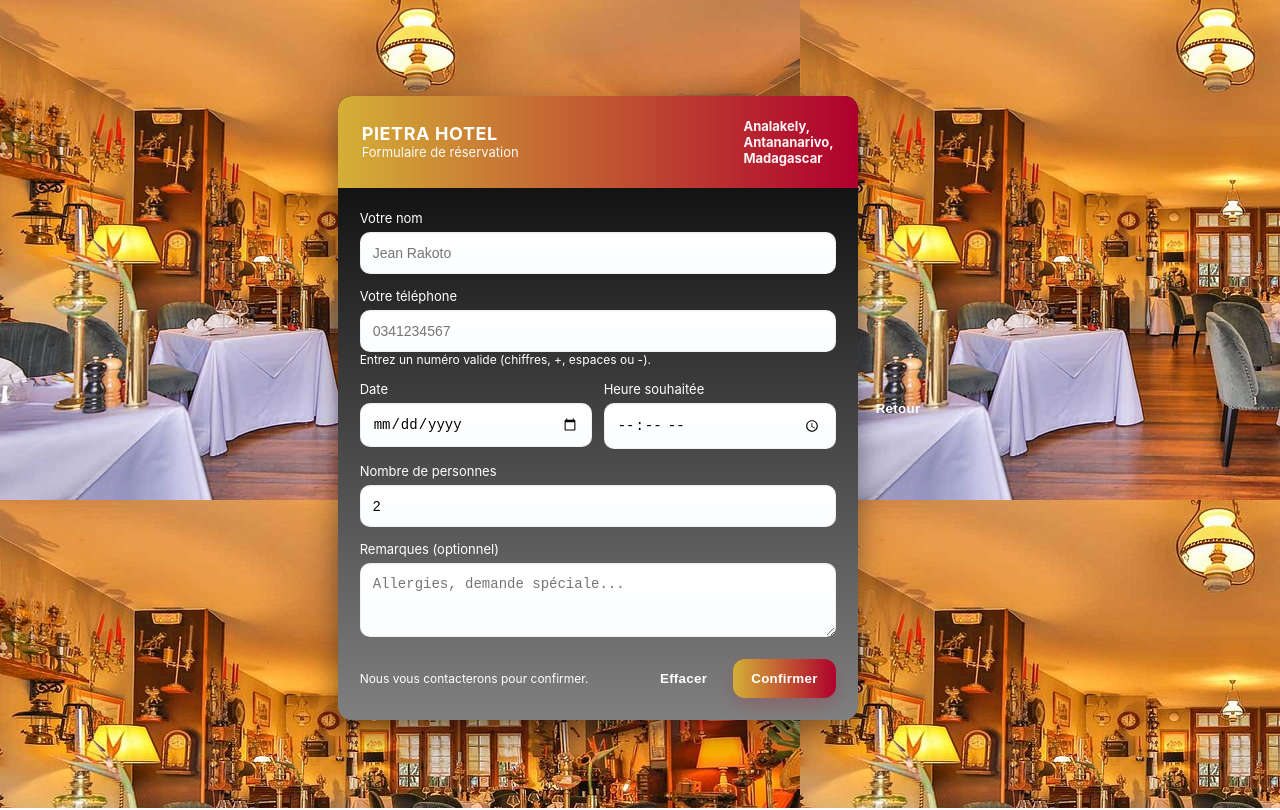
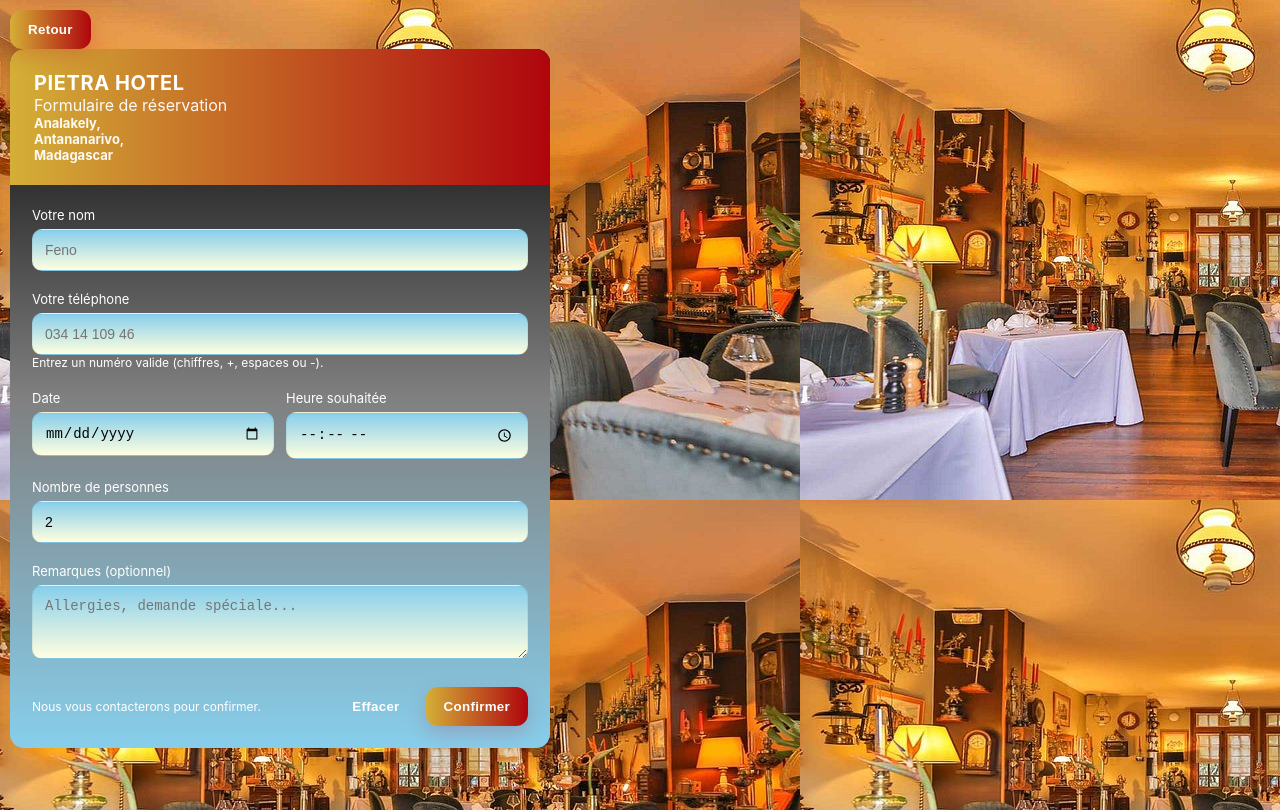
Before and after one commit to radoandria588-bit/Site_Restaurant, a plain HTML site: page réservation.html in a window 1280 px wide. Drawn offline with Linux system fonts and the light colour scheme.

Commit message:
Add files via upload

```diff
--- a/réservation.html
+++ b/réservation.html
@@ -6,36 +6,36 @@
   <title>Réservation — PIETRA HOTEL</title>
   <style>
     :root{
-      --bg1:#0f172a; /* deep navy */
+      --bg1:#fbfdff; /* deep navy */
       --bg2:#0ea5a4; /* teal */
-      --card:#000;
+      --card:blue;
       --muted:#fff;
       --accent-start:#D4AF37;
-      --accent-end:#af002d;
+      --accent-end:#af050d;
       --radius:14px;
-      --maxw:520px;
+      --maxw:540px;
       font-family: Inter, system-ui, -apple-system, "Segoe UI", Roboto, "Helvetica Neue", Arial;
     }
 
     *{box-sizing:border-box}
     html,body{height:100%}
     body{
-      margin-left: 4px;
-      min-height:50%;
+      margin: 10px;
+      min-height:0px%;
       background-image: url("img2.jpg");
-      display:flex;
+      display:block;
       align-items:center;
       justify-content:center;
       padding:0px;
-      color:#0b1220;
+      color:#0b1211;
     }
 
     .card{
       width:100%;
       max-width:var(--maxw);
-      background: linear-gradient(180deg,black,grey);
+      background: linear-gradient(180deg,black,grey,skyblue);
       border-radius:var(--radius);
-      box-shadow: 0 10px 30px rgba(2,6,23,0.45);
+      box-shadow: blue;
       overflow:hidden;
     }
 
@@ -43,18 +43,18 @@
       padding:22px 24px;
       background: linear-gradient(90deg,var(--accent-start), var(--accent-end));
       color:white;
-      display:flex;
-      gap:12px;
+      display:block;
+      gap:100px;
       align-items:center;
     }
     .brand{
       font-weight:700;
-      font-size:18px;
+      font-size:20px;
       letter-spacing:0.6px;
     }
-    .subtitle{font-size:13px; opacity:0.95}
+    .subtitle{font-size:13pxpx; opacity:0.95}
 
-    form{padding:22px; display:grid; gap:14px}
+    form{padding:22px; display:grid; gap:20px}
 
     label{display:block; font-size:13px; color:var(--muted); margin-bottom:6px}
     .row{display:grid; grid-template-columns:1fr 1fr; gap:12px}
@@ -63,7 +63,7 @@
       padding:12px 12px;
       border-radius:10px;
       border:1px solid rgba(15,23,42,0.06);
-      background:linear-gradient(180deg,#fff,#fbfdff);
+      background:linear-gradient(180deg,skyblue,lightyellow);
       font-size:14px;
       outline:none;
       box-shadow:inset 0 1px 0 rgba(2,6,23,0.02);
@@ -110,6 +110,9 @@
   </style>
 </head>
 <body>
+              <nav style="color:red">
+                  <a href="index.html"><button type="submit" class="btn btn-primary">Retour</button></a>
+      </nav>
 
       <div class="card" role="region" aria-label="Réservation Pietra Hotel">
     <div class="hero">
@@ -123,12 +126,12 @@
     <form id="bookingForm" autocomplete="on">
       <div>
         <label for="name">Votre nom</label>
-        <input id="name" name="name" type="text" placeholder="Jean Rakoto" required />
+        <input id="name" name="name" type="text" placeholder="Feno" required />
       </div>
 
       <div>
         <label for="phone">Votre téléphone</label>
-        <input id="phone" name="phone" type="tel" placeholder="0341234567" pattern="[0-9+\s-]{6,20}" required />
+        <input id="phone" name="phone" type="tel" placeholder="034 14 109 46" pattern="[0-9+\s-]{6,20}" required />
         <div class="small">Entrez un numéro valide (chiffres, +, espaces ou -).</div>
       </div>
 
@@ -137,7 +140,7 @@
           <label for="date">Date</label>
           <input id="date" name="date" type="date" required />
         </div>
-        <div>
+        <div class="time">
           <label for="time">Heure souhaitée</label>
           <input id="time" name="time" type="time" required />
         </div>
@@ -164,9 +167,7 @@
     </form>
 
   </div>
-            <nav>
-                  <a href="index.html"><button type="button" class="btn btn-ghost">Retour</button></a>
-      </nav>
+
 
   <!-- Modal de confirmation -->
   <div id="modal" class="modal" role="dialog" aria-modal="true" aria-hidden="true">
```
Also changed, not shown: boissons.jpg (added).
